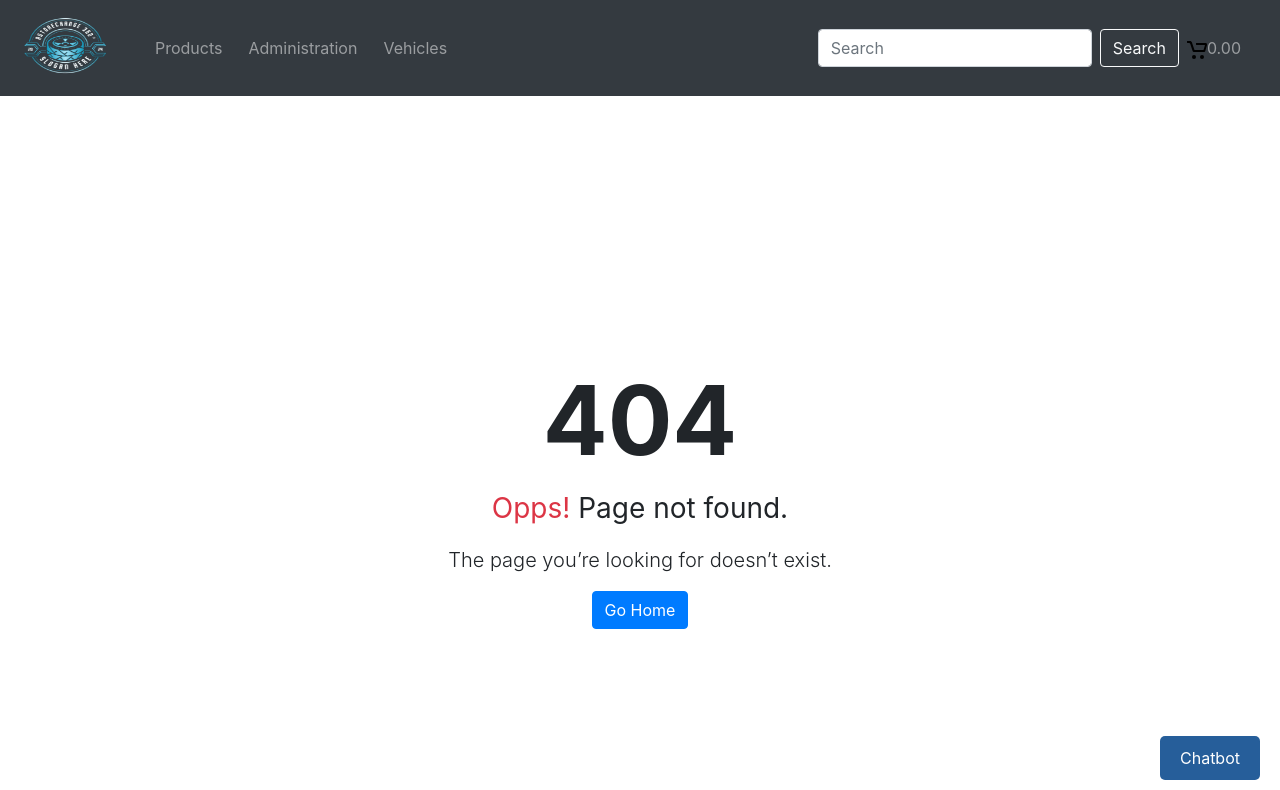
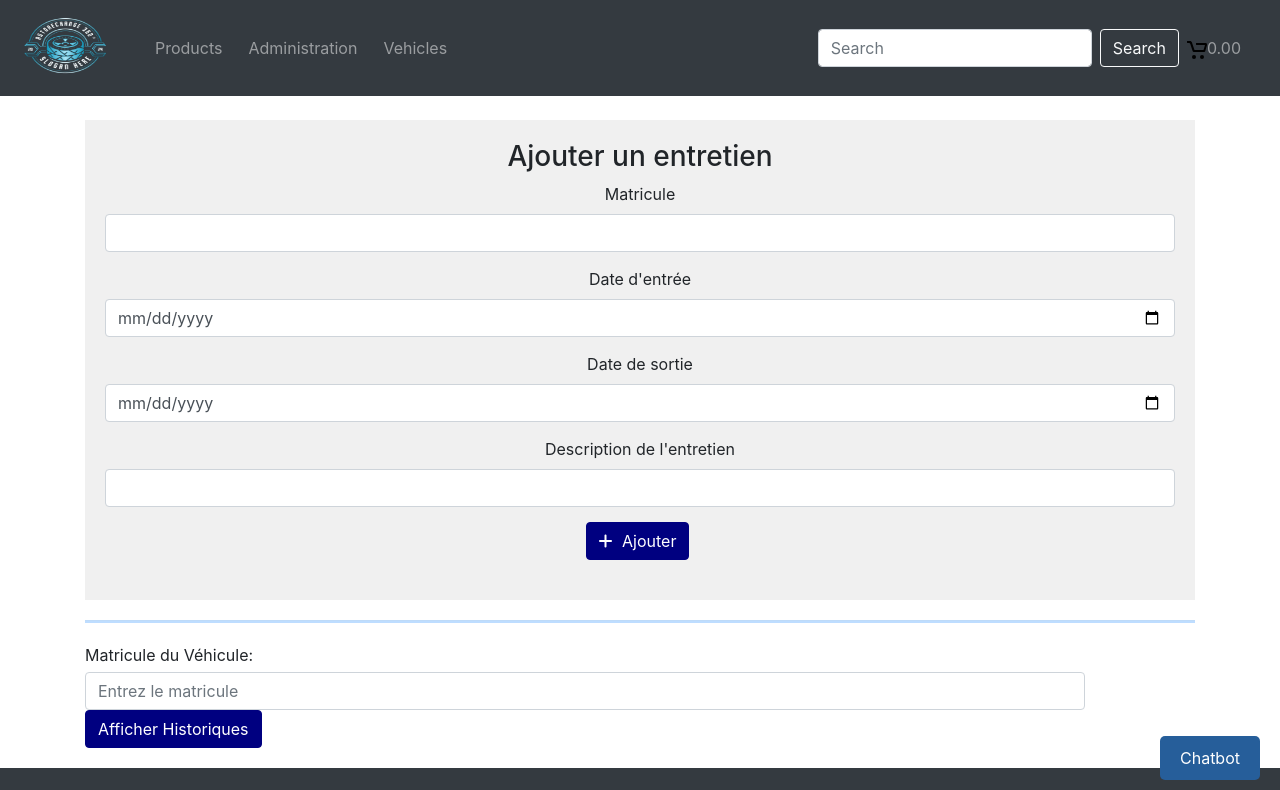
Before and after one commit to ikbel2024/Auto-Rechange-360, an Angular app in the folder frontend/: page /historique-entretiens in a window 1280 px wide. Shown: the top 790 px of the page. Built offline with nearby package versions, Linux system fonts and the light colour scheme.

Commit message:
historique fonctionneel

```diff
--- a/frontend/src/app/administration/administration.component.html
+++ b/frontend/src/app/administration/administration.component.html
@@ -51,6 +51,11 @@
                           <i class="fas fa-tools me-1"></i>Vehicle Maintenance
                         </a>
                       </li>
+                      <li class="nav-item">
+                        <a class="nav-link" routerLink="/historique-entretiens">
+                            <i class="fas fa-history me-1"></i>Maintenance history
+                        </a>
+                    </li>
                 </ul>
             </div>
         </div>
--- a/frontend/src/app/app-routing.module.ts
+++ b/frontend/src/app/app-routing.module.ts
@@ -19,6 +19,7 @@ import { AddCategorieComponent } from './categorie/add-categorie/add-categorie.c
 import { CountCategorieComponent } from './categorie/count-categorie/count-categorie.component';
 import { VehiculeComponent } from './vehicule/vehicule.component';
 import { MaintenanceVehiculeComponent } from './maintenance-vehicule/maintenance-vehicule.component';
+import { HistoriqueComponent } from './historique/historique.component';
 
 const routes: Routes = [
   { path: '', redirectTo: '/tv', pathMatch: 'full' },
@@ -39,6 +40,7 @@ const routes: Routes = [
   { path: 'product', component: DetailProdComponent },
   { path: 'vehicles', component: VehiculeComponent },
   { path: 'maintenance-vehicule', component: MaintenanceVehiculeComponent },
+  { path: 'historique-entretiens', component: HistoriqueComponent },
   { path: '**', component: NotFoundComponent },
 ];
 
--- a/frontend/src/app/app.module.ts
+++ b/frontend/src/app/app.module.ts
@@ -27,6 +27,7 @@ import { CountCategorieComponent } from './categorie/count-categorie/count-categ
 import { ChatBotComponent } from './chat-bot/chat-bot.component';
 import { VehiculeComponent } from './vehicule/vehicule.component';
 import { MaintenanceVehiculeComponent } from './maintenance-vehicule/maintenance-vehicule.component';
+import { HistoriqueComponent } from './historique/historique.component';
 
 @NgModule({
   declarations: [
@@ -52,7 +53,8 @@ import { MaintenanceVehiculeComponent } from './maintenance-vehicule/maintenance
     CountCategorieComponent,
     ChatBotComponent,
     VehiculeComponent,
-    MaintenanceVehiculeComponent, // Ajout de cette ligne
+    MaintenanceVehiculeComponent,
+    HistoriqueComponent, // Ajout de cette ligne
   ],
   imports: [
     BrowserModule,
--- /dev/null
+++ b/frontend/src/app/historique/historique.component.css
@@ -0,0 +1,169 @@
+/* Styles communs */
+.table-responsive {
+  margin: 20px 0;
+}
+
+.btn {
+  margin-right: 5px;
+}
+
+.btn-primary {
+  background-color: navy;
+  border-color: navy;
+}
+
+.btn-danger {
+  background-color: gray;
+  border-color: gray;
+}
+
+.btn i {
+  margin-right: 5px;
+}
+
+h2 {
+  color: #333;
+}
+
+/* Styles spécifiques à historique.component.css */
+
+/* Container pour formulaire et liste d'historiques */
+.container {
+  margin-top: 20px;
+}
+
+.vehicle-form-container {
+  background-color: #f0f0f0;
+  padding: 20px;
+  text-align: center;
+}
+
+.add-historique-form {
+  margin-bottom: 20px;
+}
+
+.form-group {
+  margin-bottom: 15px;
+}
+
+.btn-container {
+  margin-top: 10px;
+}
+
+.historiques-list {
+  margin-bottom: 20px;
+}
+
+.historique-item {
+  border: 1px solid #ddd;
+  padding: 10px;
+  margin-bottom: 10px;
+}
+
+.alert {
+  color: #721c24;
+  background-color: #f8d7da;
+  border-color: #f5c6cb;
+  padding: 0.75rem 1.25rem;
+  margin-bottom: 1rem;
+  border: 1px solid transparent;
+  border-radius: 0.25rem;
+}
+
+.hr-animated {
+  width: 100%;
+  height: 2px;
+  background-color: #007bff;
+  margin-top: 20px;
+  animation: grow 1s ease-in-out infinite alternate;
+}
+
+.matricule-form,
+.historique-id-form {
+  margin-top: 20px;
+  margin-bottom: 20px;
+}
+
+.matricule-form label,
+.historique-id-form label {
+  display: block;
+  margin-bottom: 5px;
+}
+
+.matricule-form input,
+.historique-id-form input {
+  width: calc(100% - 110px);
+  margin-right: 10px;
+}
+
+/* Animation de croissance pour hr-animated */
+@keyframes grow {
+  from {
+    width: 0%;
+  }
+  to {
+    width: 100%;
+  }
+}
+
+
+/*_________________Affichage d'historiques d'entretiens________________*/
+.card {
+  border: 1px solid #ddd;
+  border-radius: 5px;
+  margin-bottom: 15px;
+  padding: 15px;
+  box-shadow: 0 2px 4px rgba(0, 0, 0, 0.1);
+}
+
+.card-body {
+  padding: 15px;
+}
+
+.alert {
+  color: #721c24;
+  background-color: #f8d7da;
+  border-color: #f5c6cb;
+  padding: 10px;
+  border-radius: 5px;
+  margin-top: 10px;
+}
+
+/*________________________suite du css pour affichage des tickets avec danger____________________ */
+.card {
+  border: 1px solid #ddd;
+  border-radius: 5px;
+  margin-bottom: 15px;
+  padding: 15px;
+  box-shadow: 0 2px 4px rgba(0, 0, 0, 0.1);
+}
+
+.card-body {
+  padding: 15px;
+}
+
+.alert {
+  color: #721c24;
+  background-color: #f8d7da;
+  border-color: #f5c6cb;
+  padding: 10px;
+  border-radius: 5px;
+  margin-top: 10px;
+}
+
+.hr-animated {
+  width: 100%;
+  height: 2px;
+  background-color: #007bff;
+  margin-top: 20px;
+  animation: grow 1s ease-in-out infinite alternate;
+}
+
+@keyframes grow {
+  from {
+    width: 0%;
+  }
+  to {
+    width: 100%;
+  }
+}
--- /dev/null
+++ b/frontend/src/app/historique/historique.component.html
@@ -0,0 +1,55 @@
+<div class="container mt-4">
+  <div class="container mt-4 vehicle-form-container">
+    <!-- Form for adding historique -->
+    <div class="add-historique-form">
+      <h3>Ajouter un entretien</h3>
+      <form (ngSubmit)="addHistorique()">
+        <div class="form-group">
+          <label for="matricule">Matricule</label>
+          <input type="text" id="matricule" [(ngModel)]="newHistorique.matricule" name="matricule" class="form-control" required>
+        </div>
+        <div class="form-group">
+          <label for="dateEntered">Date d'entrée</label>
+          <input type="date" id="dateEntered" [(ngModel)]="newHistorique.date_entered" name="dateEntered" class="form-control" required>
+        </div>
+        <div class="form-group">
+          <label for="releaseDate">Date de sortie</label>
+          <input type="date" id="releaseDate" [(ngModel)]="newHistorique.release_date" name="releaseDate" class="form-control" required>
+        </div>
+        <div class="form-group">
+          <label for="maintenanceDescription">Description de l'entretien</label>
+          <input type="text" id="maintenanceDescription" [(ngModel)]="newHistorique.maintenance_description" name="maintenanceDescription" class="form-control" required>
+        </div>
+        <div class="btn-container">
+          <button type="submit" class="btn btn-primary">
+            <i class="fas fa-plus"></i> Ajouter
+          </button>
+        </div>
+      </form>
+    </div>
+  </div>
+
+
+
+<!--______________________________SELECT By matricule__________________________________________-->
+
+<hr class="hr-animated">
+<div class="matricule-form">
+  <label for="matriculeInput">Matricule du Véhicule:</label>
+  <input type="text" id="matriculeInput" [(ngModel)]="matricule" placeholder="Entrez le matricule" class="form-control">
+  <button (click)="fetchHistoriques()" class="btn btn-primary">Afficher Historiques</button>
+</div>
+<div *ngIf="historiques && historiques.length > 0">
+  <h3>Historiques du Véhicule</h3>
+  <div class="historiques-list">
+    <div *ngFor="let historique of historiques" class="historique-item card">
+      <div class="card-body">
+        <p><strong>Date d'entrée:</strong> {{historique.date_entered | date: 'shortDate'}}</p>
+        <p><strong>Date de sortie:</strong> {{historique.release_date | date: 'shortDate'}}</p>
+        <p><strong>Description:</strong> {{historique.maintenance_description}}</p>
+        <p><strong>Jours d'entretien:</strong> {{historique.maintenance_days}}</p>
+        <p *ngIf="historique.alert" class="alert alert-danger">{{historique.alert}}</p>
+      </div>
+    </div>
+  </div>
+</div>
--- /dev/null
+++ b/frontend/src/app/historique/historique.component.ts
@@ -0,0 +1,50 @@
+import { Component, OnInit } from '@angular/core';
+import { HistoriqueService } from '../services/historique.service';
+import { Historique } from '../model/historique';
+
+@Component({
+  selector: 'app-historique',
+  templateUrl: './historique.component.html',
+  styleUrls: ['./historique.component.css']
+})
+export class HistoriqueComponent implements OnInit {
+  historiques: Historique[] = [];
+  matricule: string = '';
+  newHistorique: Historique = {
+    date_entered: new Date(),
+    release_date: new Date(),
+    maintenance_description: '',
+    matricule: ''
+  };
+
+  constructor(private historiqueService: HistoriqueService) {}
+
+  ngOnInit(): void {
+    // Charger éventuellement des données au démarrage
+  }
+
+  addHistorique(): void {
+    this.historiqueService.addHistorique(this.newHistorique).subscribe(historique => {
+      this.historiques.push(historique);
+      this.newHistorique = {
+        date_entered: new Date(),
+        release_date: new Date(),
+        maintenance_description: '',
+        matricule: ''
+      };
+    });
+  }
+
+  fetchHistoriques(): void {
+    if (this.matricule.trim() !== '') {
+      this.historiqueService.getMaintenanceDays(this.matricule).subscribe(
+        (historiques: Historique[]) => {
+          this.historiques = historiques;
+        },
+        error => {
+          console.error('Error fetching historiques:', error);
+        }
+      );
+    }
+  }
+}
--- a/frontend/src/app/maintenance-vehicule/maintenance-vehicule.component.html
+++ b/frontend/src/app/maintenance-vehicule/maintenance-vehicule.component.html
@@ -46,7 +46,6 @@
           </button>
         </form>
       </div>
-
       <div class="col-md-6 d-flex flex-wrap justify-content-center">
         <img src="assets/images/voiture rouge.png" class="animated-image m-2" alt="Image animée 3">
       </div>
--- /dev/null
+++ b/frontend/src/app/model/historique.ts
@@ -0,0 +1,9 @@
+export interface Historique {
+    _id?: string;
+    date_entered: Date;
+    release_date: Date;
+    maintenance_description: string;
+    matricule: string;
+    maintenance_days?: number;
+    alert?: string;
+  }
--- /dev/null
+++ b/frontend/src/app/services/historique.service.ts
@@ -0,0 +1,23 @@
+// src/app/services/historique.service.ts
+
+import { Injectable } from '@angular/core';
+import { HttpClient } from '@angular/common/http';
+import { Observable } from 'rxjs';
+import { Historique } from '../model/historique';
+
+@Injectable({
+  providedIn: 'root'
+})
+export class HistoriqueService {
+  private apiUrl = 'http://localhost:3000'; // Assurez-vous que votre backend tourne sur le port 3000
+
+  constructor(private http: HttpClient) {}
+
+  addHistorique(historique: Historique): Observable<Historique> {
+    return this.http.post<Historique>(`${this.apiUrl}/vehiculee/addHistorique`, historique);
+  }
+
+  getMaintenanceDays(vehiculeId: string): Observable<Historique[]> {
+    return this.http.get<Historique[]>(`${this.apiUrl}/vehiculee/getMaintenanceDays/${vehiculeId}`);
+  }
+}
```
Also changed, not shown: 2 other files (tests, documents, lock files or other folders).
